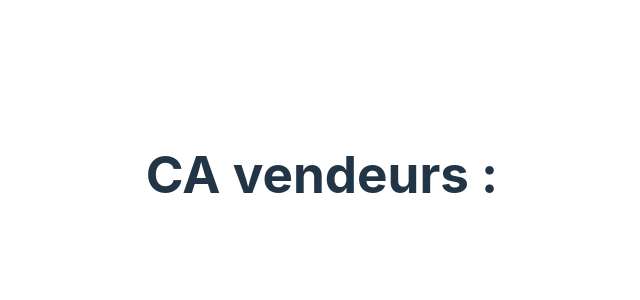
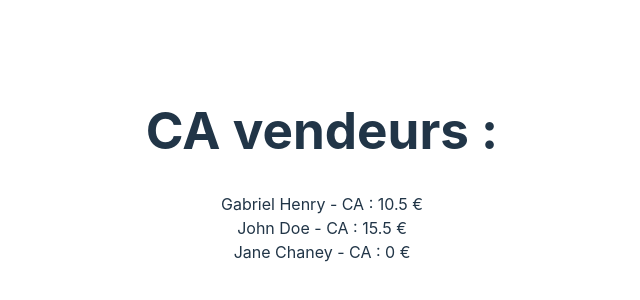
Before and after one commit to idrisseang/technical-tests-france-challenge, a React (Vite) app: page / in a window 1280 px wide. Shown: the part 226-526 px from the top of the page, without its empty margins (318-958 px from the left). Built offline with nearby package versions, Linux system fonts and the light colour scheme.

Commit message:
Exercice 2

```diff
--- a/src/exercice2/SellerRevenueDisplay.jsx
+++ b/src/exercice2/SellerRevenueDisplay.jsx
@@ -13,7 +13,7 @@ function SellerRevenueDisplay() {
           );
           return (
             orderTotal +
-            parseInt(productInfo.price) * currentOrderProduct.quantity
+            productInfo.price * currentOrderProduct.quantity
           );
         }, 0)
       );
@@ -24,7 +24,15 @@ function SellerRevenueDisplay() {
   return (
     <div>
       <h1>CA vendeurs :</h1>
-      <ul>{/* Afficher chaque vendeur et son chiffre d'affaire */}</ul>
+      <ul>
+        {
+          sellers.map((seller) => {
+            return <li key={seller.id}>
+              {seller.firstname} {seller.lastname} - CA : {calculSellerCa(seller.id)} €
+            </li>
+          })
+        }
+      </ul>
     </div>
   );
 }
--- a/src/exercice2/data/index.js
+++ b/src/exercice2/data/index.js
@@ -5,8 +5,8 @@ export const sellers = [
 ];
 
 export const products = [
-  { id: "1", name: "Bananes", price: "3.5" },
-  { id: "2", name: "Clementines", price: "6" },
+  { id: 1, name: "Bananes", price: "3.5" },
+  { id: 2, name: "Clementines", price: "6" },
 ];
 
 export const orders = [
```
